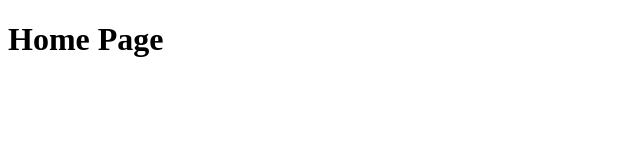
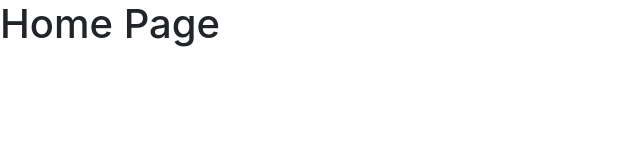
Before and after one commit to meganz30/code-for-kids, a plain HTML site: page index.html in a window 1280 px wide. Shown: the whole page, without its empty margins (0-640 px from the left). Drawn offline with nearby package versions, Linux system fonts and the light colour scheme.

Commit message:
adding jquery and bootstrap

```diff
--- a/index.html
+++ b/index.html
@@ -5,11 +5,18 @@
     <meta charset="UTF-8">
     <meta http-equiv="X-UA-Compatible" content="IE=edge">
     <meta name="viewport" content="width=device-width, initial-scale=1.0">
+    <link rel="stylesheet" href="https://cdn.jsdelivr.net/npm/bootstrap@4.6.0/dist/css/bootstrap.min.css" integrity="sha384-B0vP5xmATw1+K9KRQjQERJvTumQW0nPEzvF6L/Z6nronJ3oUOFUFpCjEUQouq2+l" crossorigin="anonymous">
+
     <title>Code for Kids</title>
 </head>
 
 <body>
     <h1>Home Page</h1>
+
+    <script src="https://ajax.googleapis.com/ajax/libs/jquery/3.5.1/jquery.min.js">
+
+
+    </script>
 </body>
 
 </html>
```
